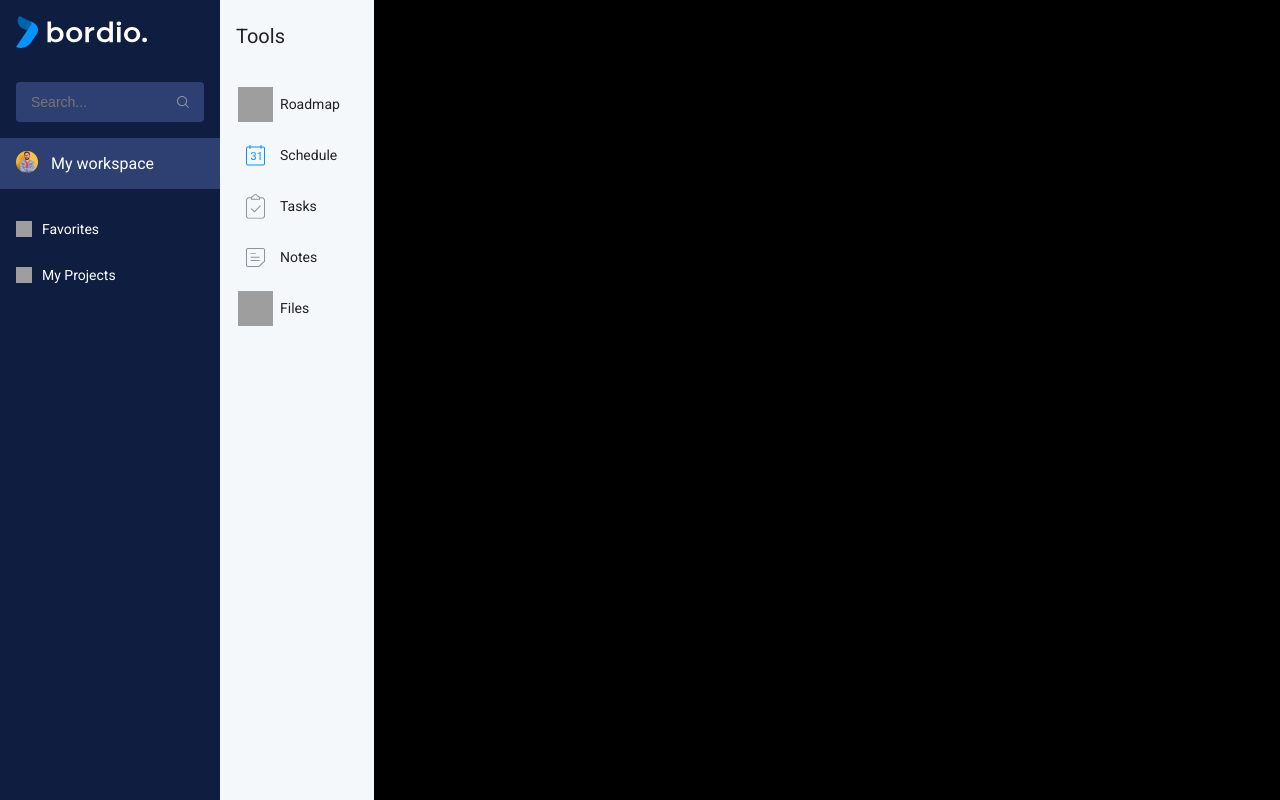
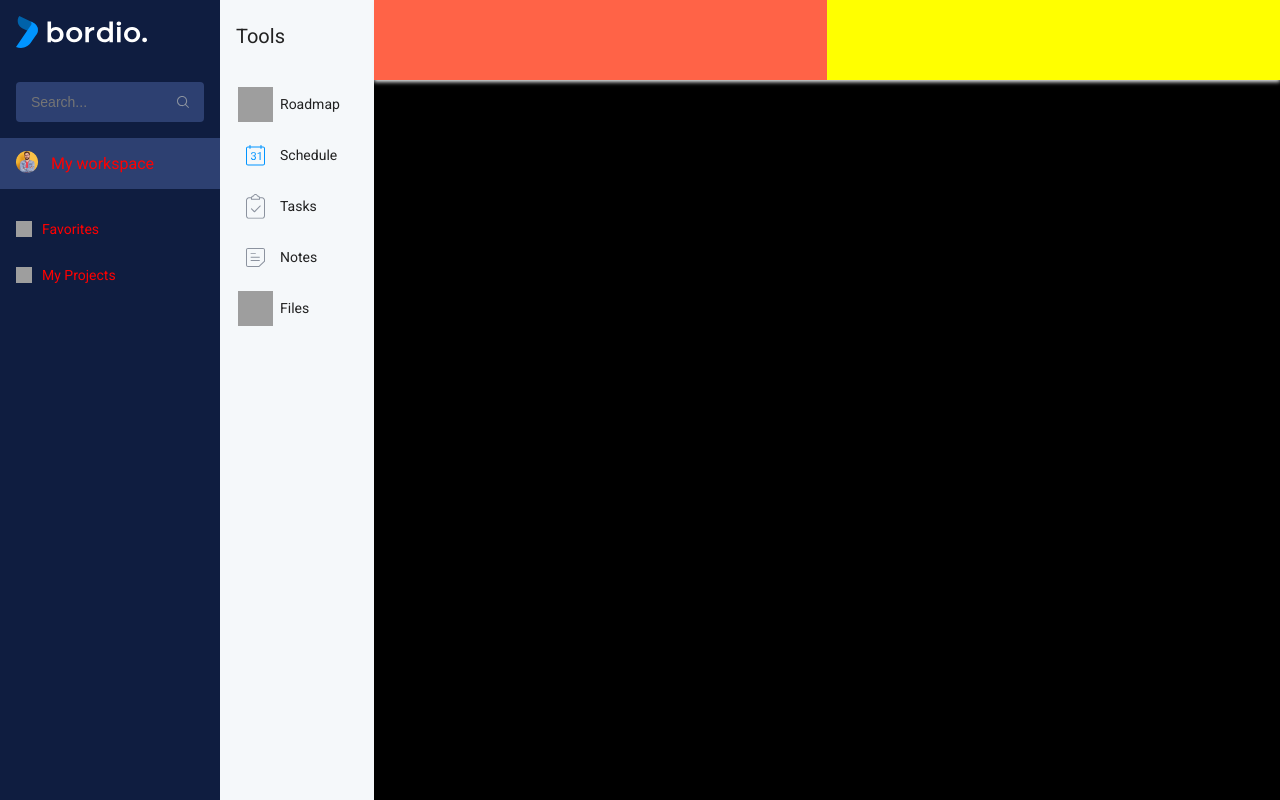
Before and after one commit to Obezyankaa/Bordio, a React (Create React App) app: page / in a window 1280 px wide. Built offline with nearby package versions, Linux system fonts and the light colour scheme; grey boxes are pictures that could not be loaded.

Commit message:
header 1/2

```diff
--- a/src/App.js
+++ b/src/App.js
@@ -1,4 +1,6 @@
 import './App.css';
+import Main from './components/main/Main';
+// import { MainContainer } from './components/main/Style';
 import NavBar from './components/NavBar/NavBar';
 import { GlobalStyles } from './components/Style/GlobalStyle';
 import Tools from './components/ToolsBlock/Tools';
@@ -9,6 +11,7 @@ function App() {
       <GlobalStyles />
       <NavBar />
       <Tools />
+      <Main />
     </>
   );
 }
--- a/src/components/Style/GlobalStyle.js
+++ b/src/components/Style/GlobalStyle.js
@@ -10,7 +10,7 @@ export const GlobalStyles = createGlobalStyle`
 
     body {
     font-family: 'Roboto', sans-serif;
-    color: white;
+    color: red;
     background-color: black;
     }
 `;
--- /dev/null
+++ b/src/components/header/Header.jsx
@@ -0,0 +1,11 @@
+import React from 'react';
+import { HeaderContainer, BlockAddTasks, BlockUserProfil } from './Style';
+
+export default function Header() {
+  return (
+    <HeaderContainer>
+      <BlockAddTasks />
+      <BlockUserProfil />
+    </HeaderContainer>
+  );
+}
--- /dev/null
+++ b/src/components/header/Style.js
@@ -0,0 +1,36 @@
+/* eslint-disable import/prefer-default-export */
+import styled from 'styled-components';
+
+export const HeaderContainer = styled.header`
+    width: 100%;
+    display: flex;
+    flex-direction: row;
+    background: rgb(255, 255, 255);
+    box-shadow: rgb(240 241 242) 0px 2px 4px;
+    min-height: 80px;
+    z-index: 20;
+`;
+
+export const BlockAddTasks = styled.div`
+    flex: 1 1 auto;
+    display: flex;
+    flex-direction: row;
+    -webkit-box-pack: start;
+    justify-content: flex-start;
+    -webkit-box-align: center;
+    align-items: center;
+    padding: 0px 15px;
+    background-color: tomato;
+`;
+
+export const BlockUserProfil = styled.div`
+    background-color: yellow;
+    flex: 1 1 auto;
+    display: flex;
+    flex-direction: row;
+    -webkit-box-pack: end;
+    justify-content: flex-end;
+    -webkit-box-align: center;
+    align-items: center;
+    padding: 0px 15px;
+`;
--- /dev/null
+++ b/src/components/main/Main.jsx
@@ -0,0 +1,11 @@
+import React from 'react';
+import Header from '../header/Header';
+import { MainContainer } from './Style';
+
+export default function Main() {
+  return (
+    <MainContainer>
+      <Header />
+    </MainContainer>
+  );
+}
--- /dev/null
+++ b/src/components/main/Style.js
@@ -0,0 +1,13 @@
+/* eslint-disable import/prefer-default-export */
+import styled from 'styled-components';
+
+export const MainContainer = styled.main`
+    position: absolute;
+    inset: 0px;
+    display: flex;
+    flex-direction: column;
+    flex: 1 1 auto;
+    height: 100%;
+    width: calc(100% - 374px);
+    transform: translateX(374px) translateZ(0px);
+`;
```
Also changed, not shown: 1 other file (tests, documents, lock files or other folders).
